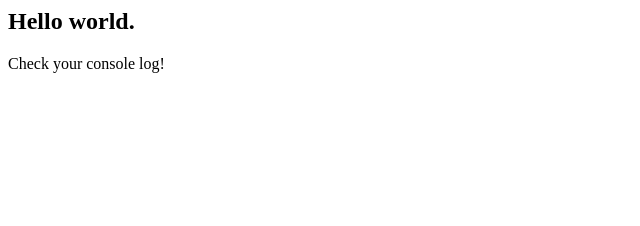
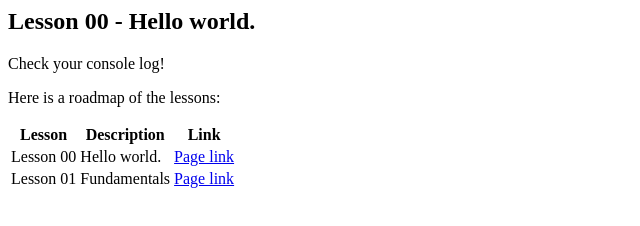
Before and after one commit to btmonier/learning_javascript, a plain HTML site: page 00_hello_world/index.html in a window 1280 px wide. Shown: the whole page, without its empty margins (0-640 px from the left). Drawn offline with Linux system fonts and the light colour scheme.

Commit message:
Add table

```diff
--- a/00_hello_world/index.html
+++ b/00_hello_world/index.html
@@ -1,10 +1,29 @@
 <html>
     <head>
+        <meta charset="UTF-8">
         <title>Let's Learn Javascript</title>
     </head>
     <body>
-        <h2>Hello world.</h2>
+        <h2>Lesson 00 - Hello world.</h2>
         <p>Check your console log!</p>
+        <p>Here is a roadmap of the lessons:</p>
+        <table>
+            <tr>
+                <th>Lesson</th>
+                <th>Description</th>
+                <th>Link</th>
+            </tr>
+            <tr>
+                <td>Lesson 00</td>
+                <td>Hello world.</td>
+                <td><a href="index.html">Page link</a></td>
+            </tr>
+            <tr>
+                <td>Lesson 01</td>
+                <td>Fundamentals</td>
+                <td><a href="../01_fundamentals/index.html">Page link</a></td>
+            </tr>
+        </table>
         <script src="index.js"></script>
     </body>
 </html>
```
